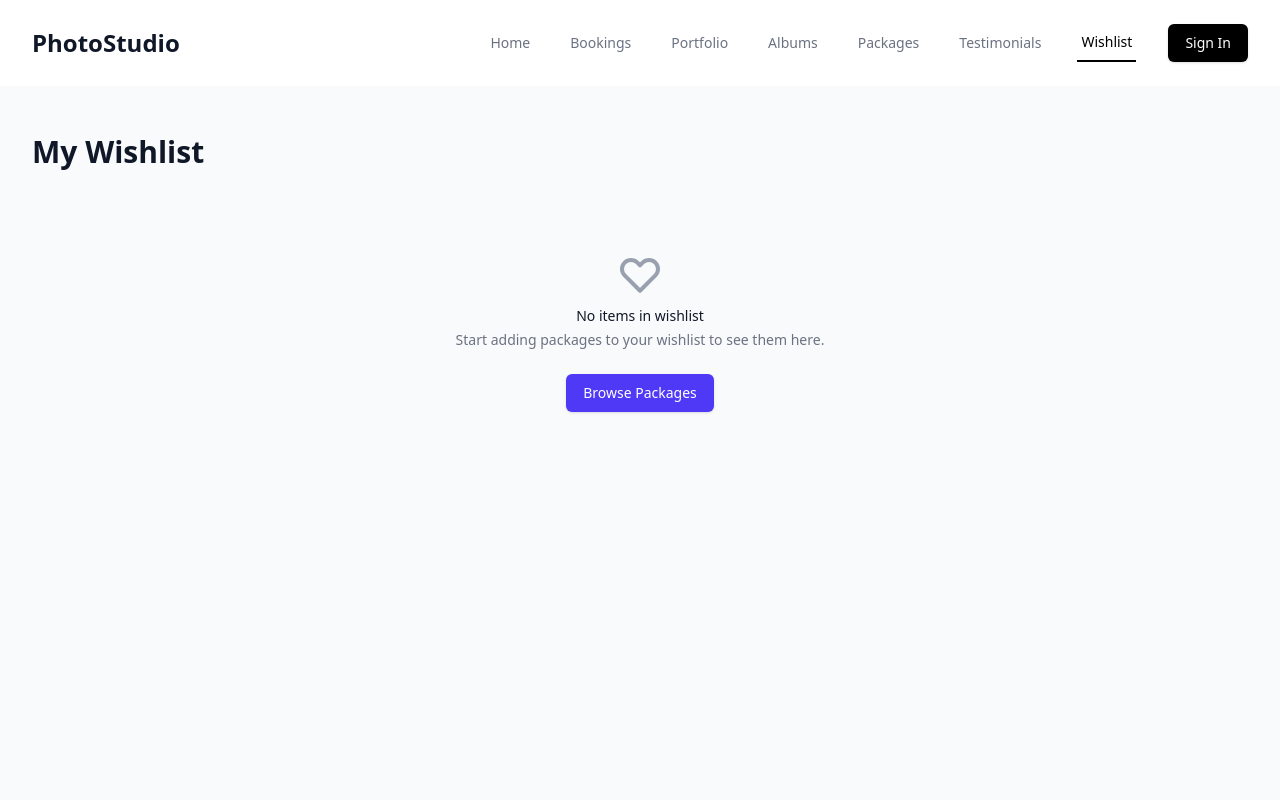
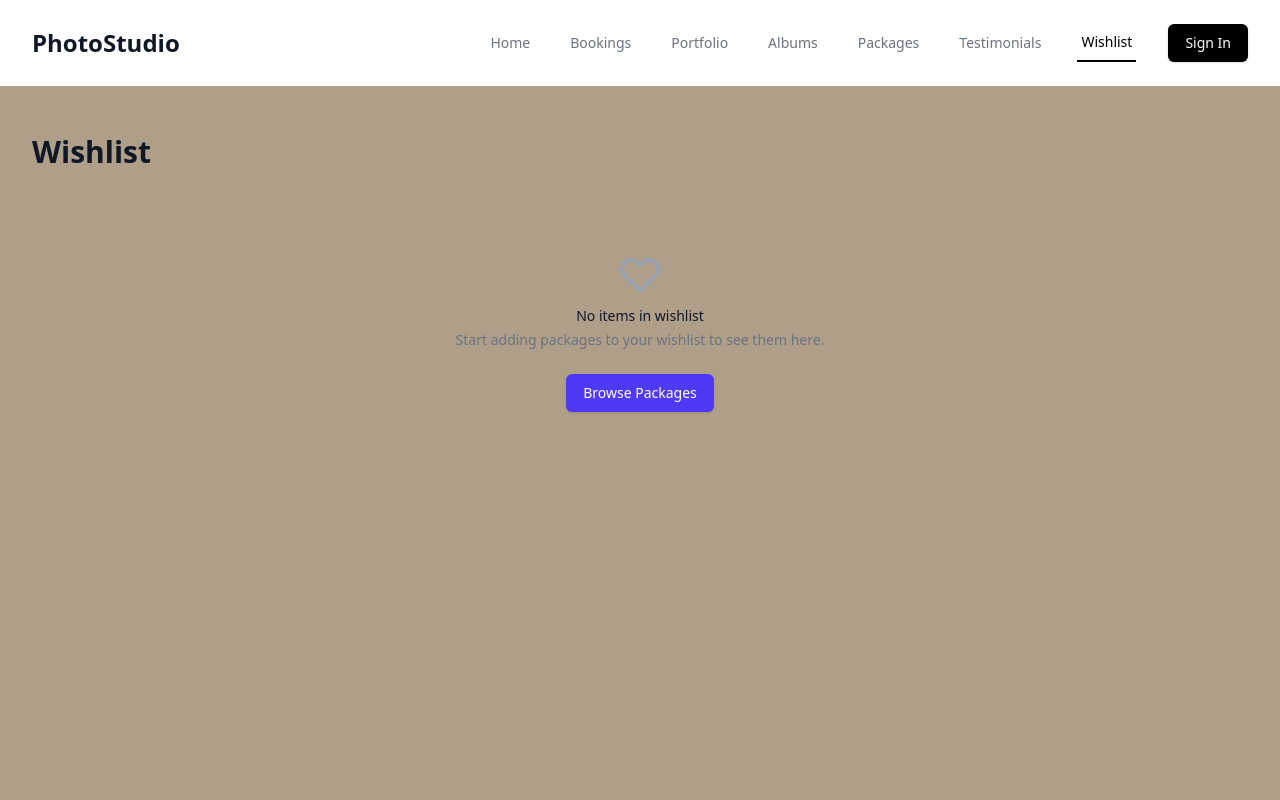
Before and after one commit to dinukadilshan03/PMS, a Next.js app in the folder frontend/: page /wishlist in a window 1280 px wide. Shown: the top 800 px of the page. Built offline with nearby package versions, Linux system fonts and the light colour scheme.

Commit message:
wishlist style

```diff
--- a/frontend/src/app/wishlist/page.tsx
+++ b/frontend/src/app/wishlist/page.tsx
@@ -46,7 +46,7 @@
 
     if (loading || fetching) {
         return (
-            <div className="min-h-screen bg-gray-50 flex items-center justify-center">
+            <div className="min-h-screen bg-[#f5f5f5] flex items-center justify-center">
                 <div className="animate-spin rounded-full h-12 w-12 border-t-2 border-b-2 border-indigo-500"></div>
             </div>
         );
@@ -54,7 +54,7 @@
 
     if (error) {
         return (
-            <div className="min-h-screen bg-gray-50 flex items-center justify-center">
+            <div className="min-h-screen bg-[#f5f5f5] flex items-center justify-center">
                 <div className="text-center">
                     <p className="text-red-500 mb-4">{error}</p>
                     <button
@@ -69,9 +69,9 @@
     }
 
     return (
-        <div className="min-h-screen bg-gray-50 py-12 px-4 sm:px-6 lg:px-8">
+        <div className="min-h-screen bg-[#b09f88] py-12 px-4 sm:px-6 lg:px-8">
             <div className="max-w-7xl mx-auto">
-                <h1 className="text-3xl font-bold text-gray-900 mb-8">My Wishlist</h1>
+                <h1 className="text-3xl font-bold text-gray-900 mb-8">Wishlist</h1>
 
                 {wishlist.length === 0 ? (
                     <div className="text-center py-12">
--- a/package.json
+++ b/package.json
@@ -1,5 +1,6 @@
 {
   "dependencies": {
-    "@heroicons/react": "^2.2.0"
+    "@heroicons/react": "^2.2.0",
+    "@react-pdf/renderer": "^4.3.0"
   }
 }
```
Also changed, not shown: 1 other file (tests, documents, lock files or other folders).
